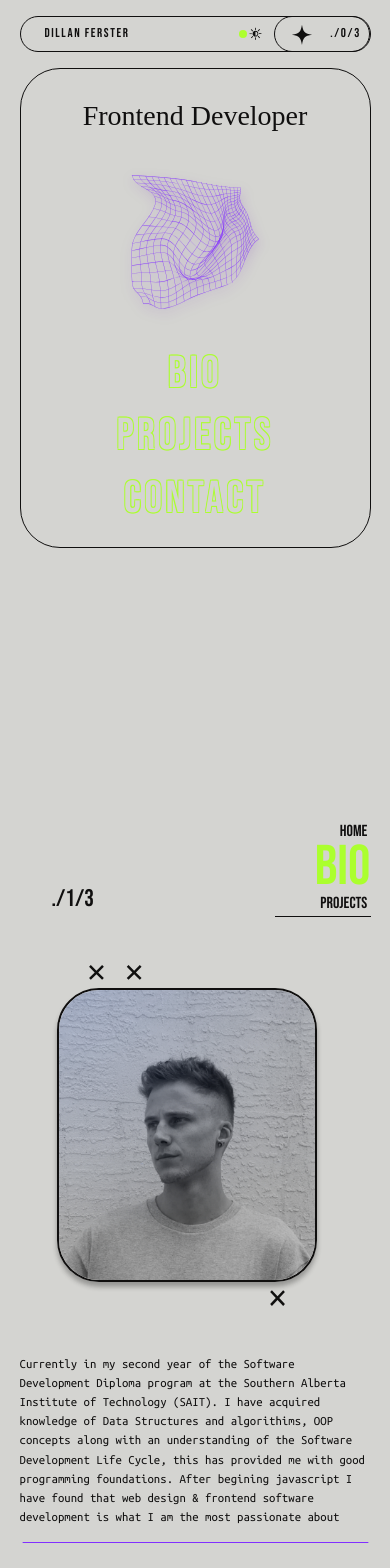
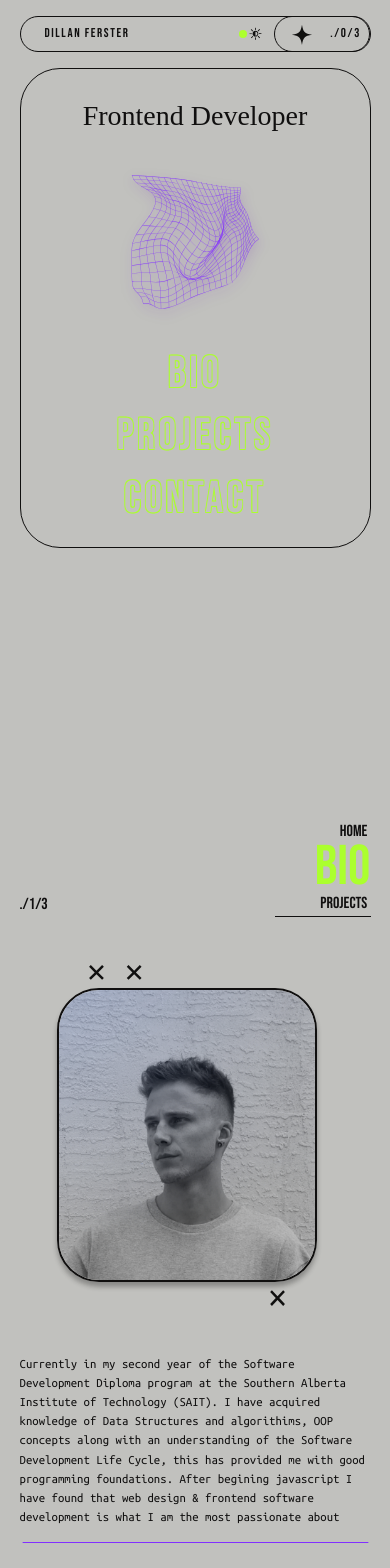
Before and after one commit to dillanferster/PortfolioSite, a React (Vite) app: page / in a window 390 px wide. Shown: the top 1568 px of the page. Built offline with nearby package versions, Linux system fonts and the light colour scheme; a web font is replaced by a local one.

Commit message:
updt
bg color, padding, pgnum

```diff
--- a/src/components/bioinfo/Bioinfo.css
+++ b/src/components/bioinfo/Bioinfo.css
@@ -253,4 +253,13 @@
   .bio__profilepic-box {
     padding-bottom: 2rem;
   }
+
+  .bio__header-pgnum {
+    font-size: 1rem;
+
+  }
+
+  .bio__header-pgnum-box{
+    padding-left: 0;
+  }
 }
--- a/src/components/contactholders/Contactholders.css
+++ b/src/components/contactholders/Contactholders.css
@@ -1,7 +1,7 @@
 .contact-page {
   display: flex;
   flex-direction: column;
-  padding: 1rem 0em 10em 0em;
+  padding: 1rem 0em 8em 0em;
   max-width: 1240px;
   margin: 0 auto;
   flex-wrap: wrap;
@@ -196,6 +196,14 @@
   .contact__rec-5 {
     padding-right: 1rem;
   }
+
+  .contact__header-pgnum {
+    font-size: 1rem;
+  }
+
+  .contact__header-pgnum-box {
+    padding-left: 0;
+  }
 }
 
 @media screen and (max-width: 20rem) {
--- a/src/components/header/Header.css
+++ b/src/components/header/Header.css
@@ -176,9 +176,9 @@
 .nav-bio-link,
 .nav-projects-link,
 .nav-contact-link {
-  text-shadow: -0.12rem -0.12rem 0 rgb(171, 255, 46),
-    0.12rem -0.12rem 0 rgb(171, 255, 46), -0.12rem 0.12rem 0 rgb(171, 255, 46),
-    0.12rem 0.12rem 0 rgb(171, 255, 46);
+  text-shadow: -0.12rem -0.1rem 0 rgb(171, 255, 46),
+    0.1rem -0.1rem 0 rgb(171, 255, 46), -0.1rem 0.1rem 0 rgb(171, 255, 46),
+    0.1rem 0.1rem 0 rgb(171, 255, 46);
 
   font-size: 7.5rem;
   letter-spacing: 0.2rem;
--- a/src/components/header/Headers.jsx
+++ b/src/components/header/Headers.jsx
@@ -30,7 +30,9 @@ const Header = () => {
   // takes in the event and element which is our warp varible , event is our mouse moving and clients X,Y  gets the screen cordinates of it and saves them as varible
   function rotateElement(event) {
     const warpBox = warpBoxRef.current;
-    if (!warpBox) {return};
+    if (!warpBox) {
+      return;
+    }
 
     const x = event.clientX;
     const y = event.clientY;
@@ -40,8 +42,8 @@ const Header = () => {
     const middleY = window.innerHeight / 2;
 
     // gets the offest from middle , how far away mouse is from the middle
-    const offestX = ((x - middleX) / middleX) * 25;
-    const offestY = ((y - middleY) / middleY) * 25;
+    const offestX = ((x - middleX) / middleX) * 30;
+    const offestY = ((y - middleY) / middleY) * 30;
     console.log(offestX, offestY);
 
     warpBox.style.setProperty("--rotateX", -1 * offestY + "deg");
@@ -59,9 +61,7 @@ const Header = () => {
           <div className="theme-toggle">
             <Toggler></Toggler>
           </div>
-          <div className="header-oval">
-
-          </div>
+          <div className="header-oval"></div>
 
           <div className="header-star">
             <img src={star} alt="star"></img>
@@ -140,7 +140,6 @@ const Header = () => {
                 >
                   contact
                 </Link>
-
               </div>
             </div>
           </nav>
--- a/src/components/modal/Modal.css
+++ b/src/components/modal/Modal.css
@@ -13,7 +13,7 @@
 
 .modalContainer {
   position: absolute;
-  max-width: 35rem;
+  max-width: 37rem;
   top: 50%;
   left: 50%;
   transform: translate(-50%, -50%);
@@ -36,7 +36,7 @@
 @media screen and (max-width: 40rem) {
   .modalContainer {
     position: absolute;
-    width: 18rem;
+    width: 19rem;
     top: 50%;
     left: 50%;
     transform: translate(-50%, -50%);
--- a/src/components/projectcards/Projectcards.css
+++ b/src/components/projectcards/Projectcards.css
@@ -302,4 +302,16 @@
     width: 18rem;
     height: 24.5rem;
   }
+
+  .projects__header-pgnum {
+    font-size: 1rem;
+  }
+
+  .projects__header-pgnum-box {
+    padding-right: 0;
+  }
+
+  .projects__left-container{
+    padding-top: 5rem;
+  }
 }
--- a/src/index.css
+++ b/src/index.css
@@ -9,7 +9,7 @@
   --color-green: #adff2f;
   /* --color-background: #d1d2d4; */
   --color-grey: #1313133c;
-  --color-background: #d4d4d1;
+  --color-background: #c1c1be;
   --filter-color: invert(3%) sepia(11%) saturate(309%) hue-rotate(314deg)
     brightness(93%) contrast(93%);
 
```
